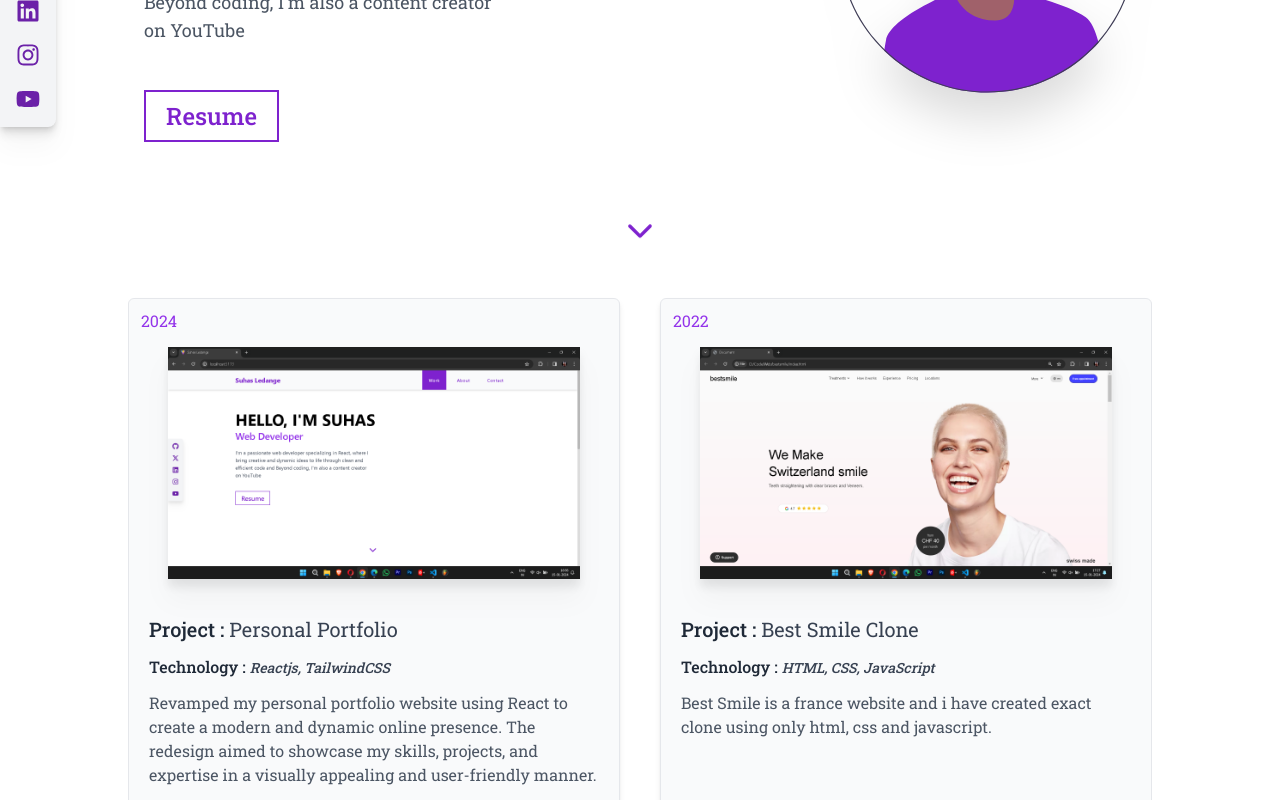
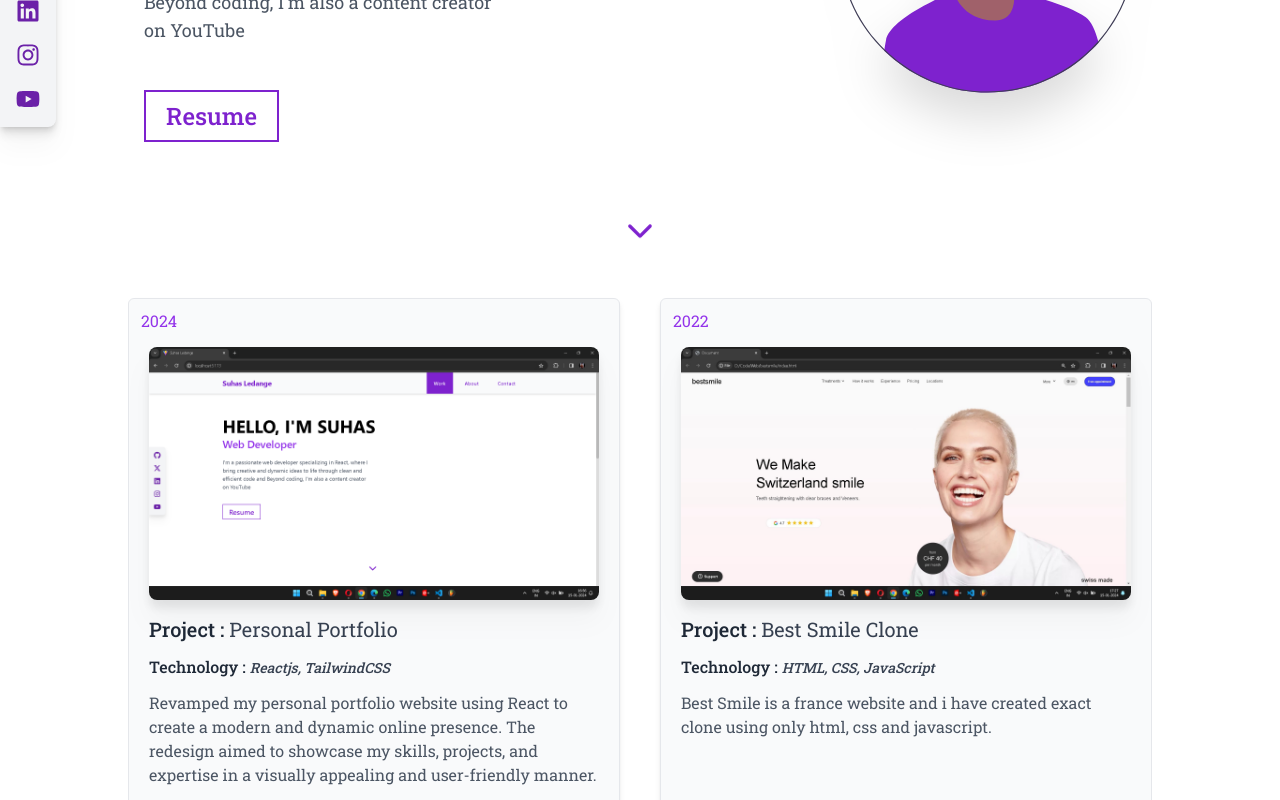
Before and after one commit to suhasledange/Portfolio, a React (Vite) app: page / in a window 1280 px wide. Shown: the part 406-1206 px from the top of the page. Built offline with nearby package versions, Linux system fonts and the light colour scheme; no server answers; a web font is replaced by a local one.

Commit message:
image size

```diff
--- a/src/assets/index.js
+++ b/src/assets/index.js
@@ -1,7 +1,7 @@
 import AMS from './AMS.png'
 import Notes from './Notes.png'
 import Portfolio from './Portfolio.png'
-import Best from './Best.png'
+import Best from './Best.jpg'
 import blob from './blob.svg'
 import favicon from './favicon.svg'
 import male from './male_avatar.svg'
--- a/src/components/Card/Card.jsx
+++ b/src/components/Card/Card.jsx
@@ -22,8 +22,6 @@ const Card = ({ heading, TechStack, Img, para, git, live, liveText, year }) => {
             src={Img}
             effect="blur"
             threshold={200}
-            width="100%"
-            height="100%"
           />
         </div>
         <div className='space-y-3 mt-4'>
```
Also changed, not shown: src/assets/Best.jpg (added), src/assets/Best.png (deleted).
